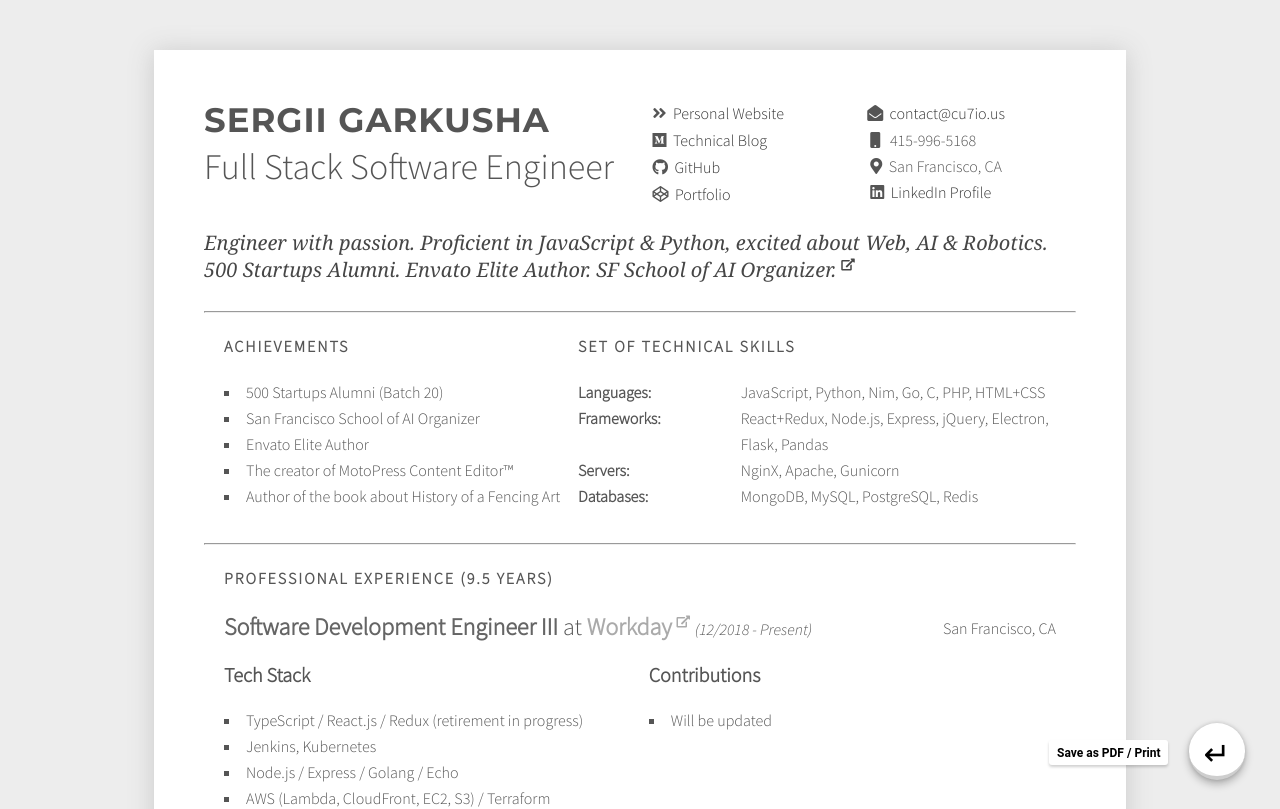
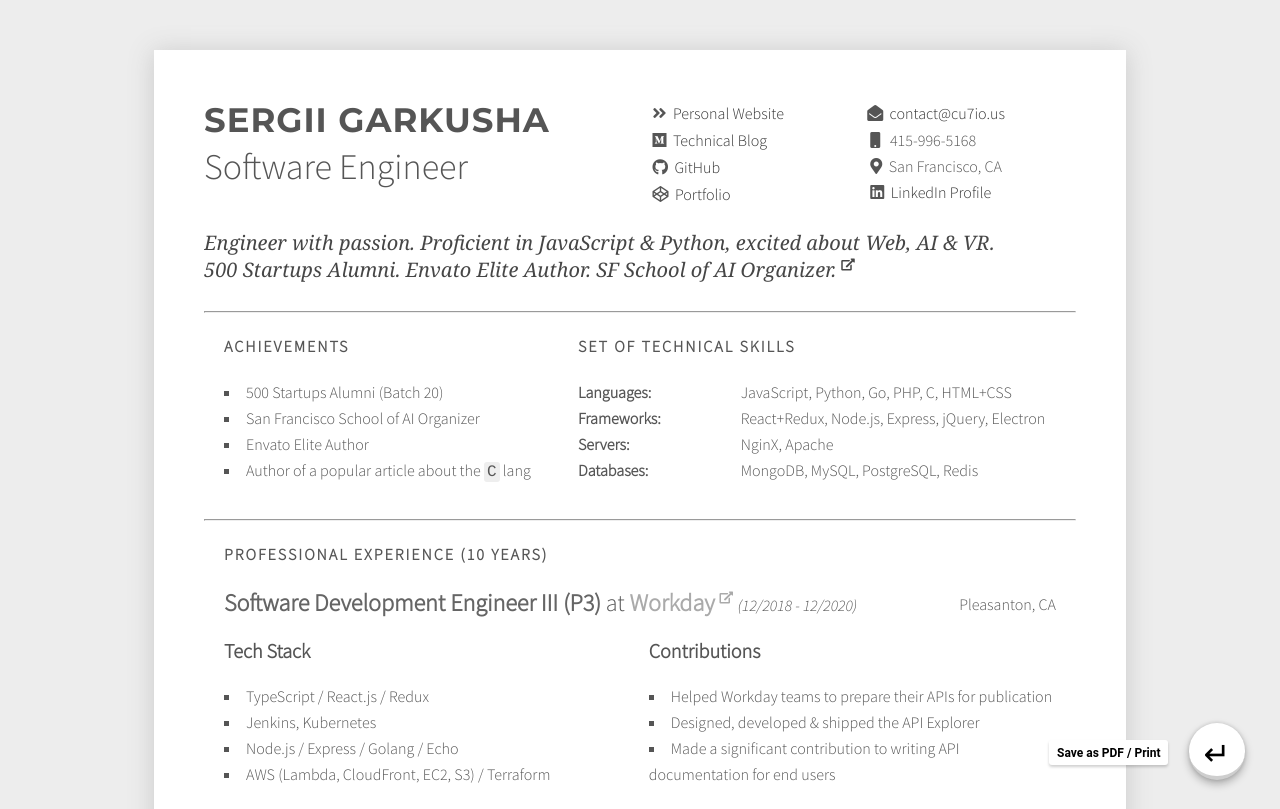
Before and after one commit to sergio-garkusha/cu7io.us, a website: page resume.html in a window 1280 px wide. Shown: the top 809 px of the page. Drawn offline with Linux system fonts and the light colour scheme.

Commit message:
Updated Resume & Works section

```diff
--- a/assets/css/style.css
+++ b/assets/css/style.css
@@ -46,6 +46,13 @@
   font-weight: normal;
   color: #646464;
   line-height: 30px;
+}
+
+body code {
+  background-color: #eee;
+  border-radius: 3px;
+  font-family: courier, monospace;
+  padding: 1px 3px;
 }
 
 /* Selected text Color */
@@ -1058,7 +1065,7 @@
 #portfolio .portfolio-row.row h2 {
   font-style: italic;
   padding-bottom: 0;
-  padding-top: 50px;
+  padding-top: 0;
 }
 
 #portfolio .portfolio-row.row h3 {
--- a/assets/js/main.js
+++ b/assets/js/main.js
@@ -34,12 +34,13 @@
   var myWorksContentTop
 
   var worksDescriptions = [
-    '<h4>SentiSum</h4><p>Leverage AI to gain competitive advantage.</p><br/><p>Tech Stack: <ul><li> Node.js / Feathers.js / MongoDB</li><li>React.js / Webpack / Ant.d / Socket.io</li><li>Docker / AWS / NginX</li></ul></p><a target="_blank" href="//sentisum.com" class="border-button">Check Online</a>',
+    '<h4>Workday Extend</h4><p>Workday Extend empowers customers to confidently build, deploy, and manage new business capabilities for finance and HR. Architected on the same platform as Workday\'s applications, Extend delivers enterprise scale and speeds development. <a target="_blank" href="https://blog.workday.com/en-us/2021/workday-extend-building-new-business-capabilities-hr-finance-speed-simplicity.html">Read More »</a></p><br/><p>Tech Stack: <ul><li> Node.js + Express.js / Golang + Echo </li><li>TypeScript + React.js / Webpack</li><li>Workday Canvas Kit</li><li>AWS + Docker</li></ul></p><a target="_blank" href="https://developer.workday.com" class="border-button">Check Online</a>',
     '<h4>Zentist</h4><p>Find and finance high-quality and affordable dental care</p><br/><p>Tech Stack: <ul><li>PHP FPM / Symphony / MySQL</li><li>Angular.js / React.js / SASS / jQuery</li><li>AWS / Ubuntu LEMP Stack</li></ul></p><a target="_blank" href="//zentist.io" class="border-button">Check Online</a>',
     '<h4>MotoPress</h4><p>MotoPress Visual Page Builder enhances the standard WordPress builder and enables to build websites visually. It’s the complete solution for building responsive pages without coding and simply by dragging and dropping content elements.</p><br/><p>Tech Stack: <ul><li>Ubuntu LAMP stack</li><li>jQuery /JMVC / Grunt.js</li><li>WordPress / Composer</li></ul></p><a target="_blank" href="//getmotopress.com" class="border-button">Check Online</a>',
   ];
 
   var worksPictures = [
+    '<img src="./assets/images/wday-01.jpg"><div style="position:relative;height:0;padding-bottom:75.0%"><iframe width="560" height="315" src="https://www.youtube.com/embed/E4Oat7Lakuo" title="Workday Extend" frameborder="0" style="position:absolute;width:100%;height:100%;left:0" allowfullscreen></iframe></div>',
     '<img src="./assets/images/Senti1.png"><img src="./assets/images/Senti2.png"><img src="./assets/images/Senti3.png">',
     '<img src="./assets/images/zent5.jpg"><img src="./assets/images/zent2.jpg"><img src="./assets/images/zent3.jpg"><img src="./assets/images/zent4.jpg"><img src="./assets/images/zent.jpg">',
     '<img src="./assets/images/moto2.jpg"><img src="./assets/images/Moto4.png"><img src="./assets/images/moto3.png"><div style="position:relative;height:0;padding-bottom:75.0%"><iframe src="https://www.youtube.com/embed/Q8fdnBmwtOY?ecver=2" width="480" height="360" frameborder="0" style="position:absolute;width:100%;height:100%;left:0" allowfullscreen></iframe></div>'
--- a/resume.html
+++ b/resume.html
@@ -5,7 +5,7 @@
   <meta charset="UTF-8">
   <meta name="viewport" content="width=device-width, initial-scale=1.0">
   <meta http-equiv="X-UA-Compatible" content="ie=edge">
-  <title>Sergii Garkusha :: Full Stack Engineer</title>
+  <title>Sergii Garkusha :: Software Engineer :: Web, Front-End, Full Stack</title>
   <link rel="stylesheet" href="./assets/css/gumby.css" type="text/css" media="all">
   <link rel="stylesheet" href="https://use.fontawesome.com/releases/v5.3.1/css/all.css" integrity="sha384-mzrmE5qonljUremFsqc01SB46JvROS7bZs3IO2EmfFsd15uHvIt+Y8vEf7N7fWAU"
     crossorigin="anonymous">
@@ -34,7 +34,7 @@
         <div class="row">
           <div class="six columns">
             <h1>Sergii Garkusha</h1>
-            <h2>Full Stack Software Engineer</h2>
+            <h2>Software Engineer</h2>
           </div>
           <div class="six columns">
             <div class="row top-socials">
@@ -58,7 +58,7 @@
           </div>
         </div>
 
-        <h3>Engineer with passion. Proficient in JavaScript & Python, excited about Web, AI & Robotics.<br />
+        <h3>Engineer with passion. Proficient in JavaScript & Python, excited about Web, AI & VR.<br />
           500 Startups Alumni. Envato Elite Author. <a href="https://www.meetup.com/san-francisco-school-of-ai/" target="_blank">SF School of AI Organizer. <sup class="fas fa-external-link-alt"></sup></a>
         </h3>
       </header>
@@ -73,45 +73,37 @@
               <li>500 Startups Alumni (Batch 20)</li>
               <li>San Francisco School of AI Organizer</li>
               <li>Envato Elite Author</li>
-              <li>
-                The creator of
-                <span class="tooltip">
-                  MotoPress Content Editor™
-                  <span class="tooltip-text">Visual page builder with 10,000+ active installs on
-                    WordPress.com</span>
-                </span>
-              </li>
-              <li>Author of the book about History of a Fencing Art</li>
+              <li>Author of a popular article about the <code>C</code> lang</li>
             </ul>
           </div>
           <div class="seven columns">
             <h4>Set of technical skills</h4>
             <div class="row">
-              <div class="four  columns">
+              <div class="four columns">
                 <b>Languages:</b>
               </div>
               <div class="eight columns">
-                JavaScript, Python, Nim, Go, C, PHP, HTML+CSS
+                JavaScript, Python, Go, PHP, C, HTML+CSS
               </div>
             </div>
             <div class="row">
-              <div class="four  columns">
+              <div class="four columns">
                 <b>Frameworks:</b>
               </div>
               <div class="eight columns">
-                React+Redux, Node.js, Express, jQuery, Electron, Flask, Pandas
+                React+Redux, Node.js, Express, jQuery, Electron
               </div>
             </div>
             <div class="row">
-              <div class="four  columns">
+              <div class="four columns">
                 <b>Servers:</b>
               </div>
               <div class="eight columns">
-                NginX, Apache, Gunicorn
+                NginX, Apache
               </div>
             </div>
             <div class="row">
-              <div class="four  columns">
+              <div class="four columns">
                 <b>Databases:</b>
               </div>
               <div class="eight columns">
@@ -127,25 +119,27 @@
       <!-- ■ -->
 
       <section class="prof-experience">
-        <h4>Professional Experience (9.5 years)</h4>
+        <h4>Professional Experience (10 years)</h4>
         <article>
           <h5>
-            <b>Software Development Engineer III</b> at <b><a href="//www.workday.com/" target="_blank">Workday
+            <b>Software Development Engineer III (P3)</b> at <b><a href="//www.workday.com/" target="_blank">Workday
                 <sup class="fas fa-external-link-alt"></sup></a></b>
-            <i>(12/2018 - Present)</i>
-            <span>San Francisco, CA</span>
+            <i>(12/2018 - 12/2020)</i>
+            <span>Pleasanton, CA</span>
           </h5>
           <div class="row">
             <ul class="six columns">
               <h6>Tech Stack</h6>
-              <li>TypeScript / React.js / Redux (retirement in progress)</li>
+              <li>TypeScript / React.js / Redux</li>
               <li>Jenkins, Kubernetes</li>
               <li>Node.js / Express / Golang / Echo
               <li>AWS (Lambda, CloudFront, EC2, S3) / Terraform</li>
             </ul>
             <ul class="six columns">
               <h6>Contributions</h6>
-              <li>Will be updated</li>
+              <li>Helped Workday teams to prepare their APIs for publication</li>
+              <li>Designed, developed &amp; shipped the API Explorer</li>
+              <li>Made a significant contribution to writing API documentation for end users</li>
             </ul>
           </div>
         </article>
```
Also changed, not shown: index.html (+53 -27 lines), assets/images/Workday.jpg (added), assets/images/wday-01.jpg (added).
